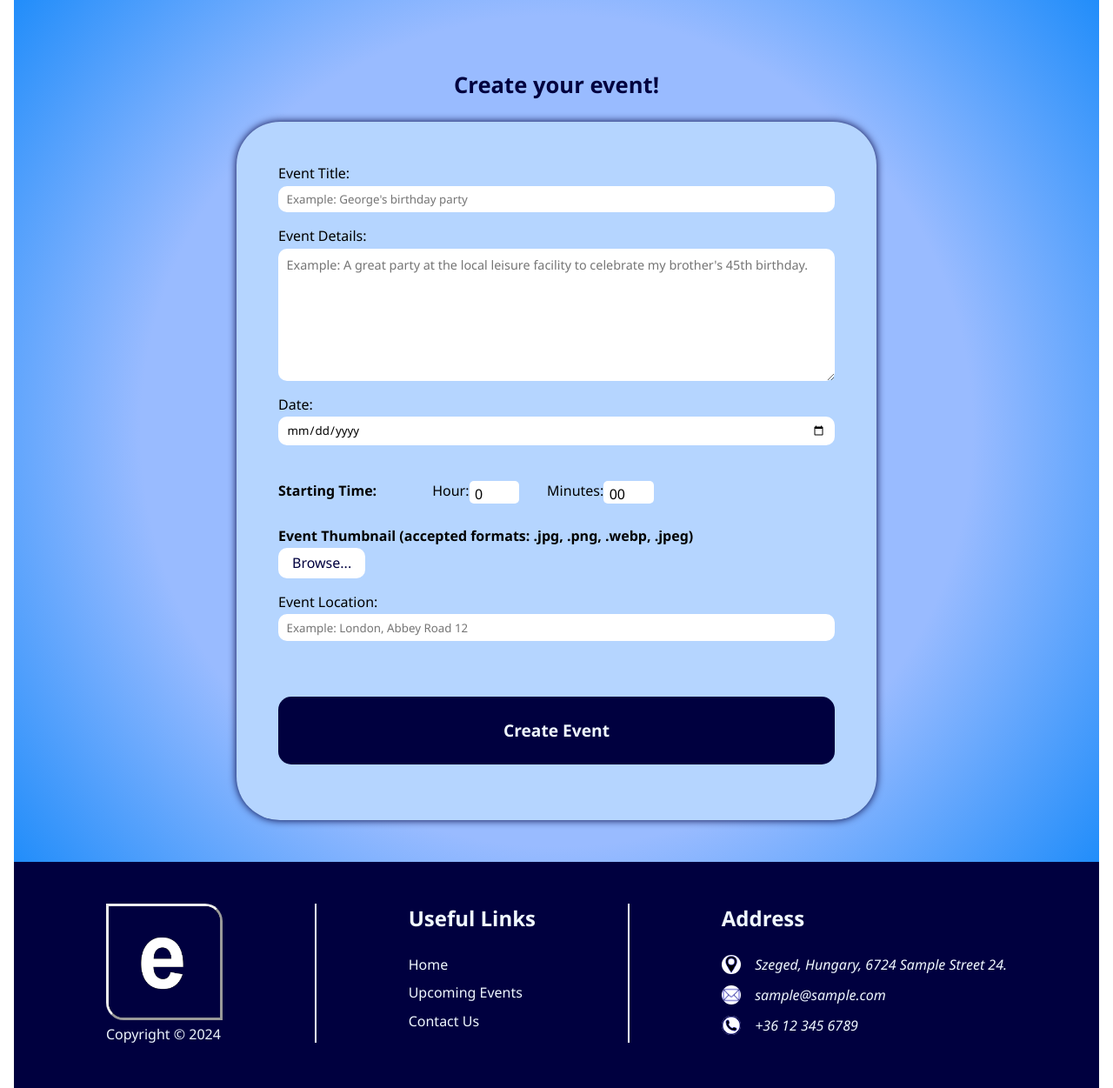
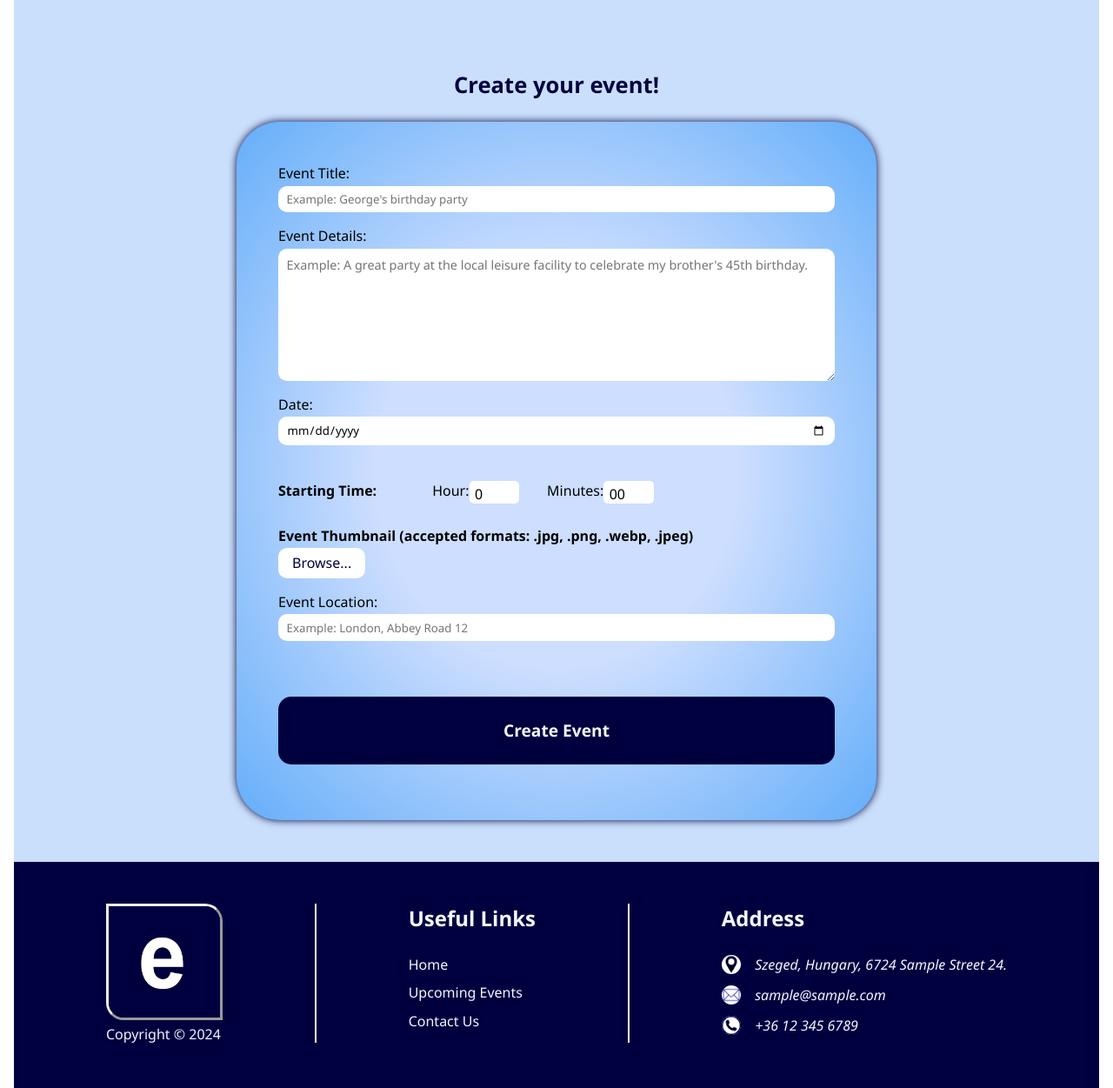
Before and after one commit to jolfesultkisfiu/legkomolyabb, a PHP site: page /html/createevent.html in a window 1280 px wide. Shown: the part 76-1327 px from the top of the page at 87% size. Run offline with PHP 8.4, Linux system fonts and the light colour scheme.

Commit message:
finalized the styling

```diff
--- a/projekt/css/createevent.css
+++ b/projekt/css/createevent.css
@@ -28,8 +28,6 @@ section> h2{ /*The sole purpose of this line is to fool the HTML W3C Validator *
     flex-wrap: wrap;
 
 
-    background: radial-gradient(circle, rgba(153,187,255,1) 60%, rgba(33,141,250,1) 100%, rgba(2,0,36,1) 100%);
-
 
 }
 
@@ -49,6 +47,7 @@ textarea {
     flex-wrap: wrap ;
     height: fit-content;
 
+    background: radial-gradient(ellipse at center, rgb(205, 222, 255) 40%,  rgb(100, 174, 249) 100%, rgba(2,0,36,1) 100%);
 
     border-radius: 50px;
     box-shadow: 0 0 10px rgb(0, 0, 63);
```
